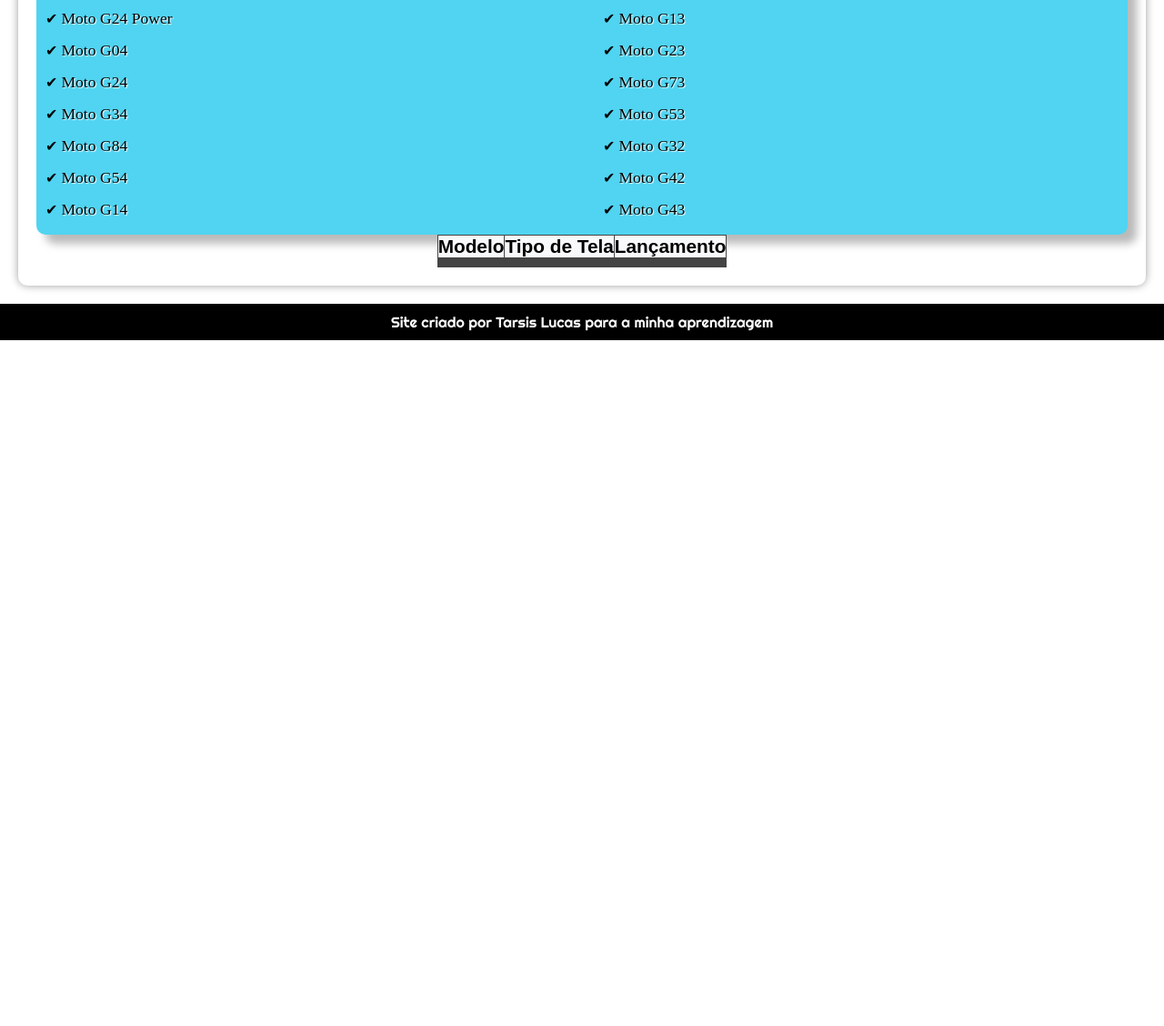
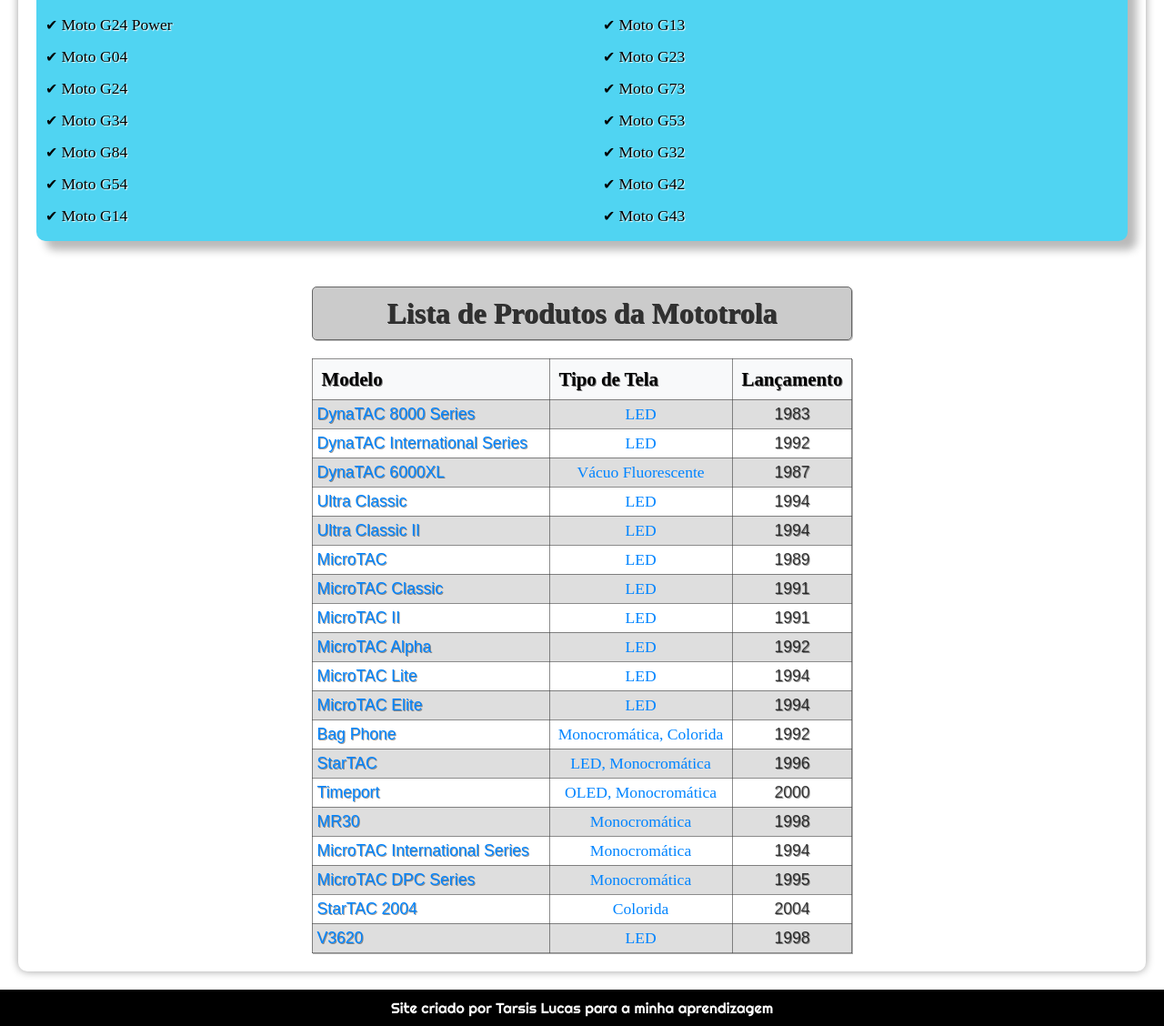
Before and after one commit to TarsisLucasDaniel/projeto001, a plain HTML site: page index.html in a window 1280 px wide. Shown: the part 3151-4279 px from the top of the page at 91% size. Before the commit the page ends 3525 px from the top, so only its background shows below. Drawn offline with Linux system fonts and the light colour scheme; a web font is replaced by a local one.

Commit message:
novas configurações, tabela adicionada

```diff
--- a/estilo-pagina-1.css
+++ b/estilo-pagina-1.css
@@ -211,7 +211,7 @@ aside > h3{
     margin: -10px -10px 0px -10px;
     border-radius: 10px 10px 0px 0px;
     text-shadow: 1px 1px 2px rgb(0, 0, 0);
-    font-size: 1.4em;
+    font-size: 1.8em;
 }
 
 abbr{
@@ -270,21 +270,112 @@ footer{
 
 table{
     max-width: 1000px;
-    min-width: 300px;
+    min-width: 400px;
     border-collapse: collapse;
     margin: auto;
+    margin-top: 50px;
     position: relative;
+    box-shadow: 1px 1px 0px rgba(0, 0, 0, 0.342);
+}
+
+caption{
+    font-weight: bold;
+    font-family: var(--fonte-titulo);
+    color: #313131;
+    text-shadow: 1px 1px 0px rgba(0, 0, 0, 0.788);
+    margin-bottom: 20px;
+    font-size: 2em;
+    background-color: rgba(102, 102, 102, 0.336);
+    border-radius: 5px;
+    padding-top: 10px;
+    padding-bottom: 10px;
+    border: 1px solid  rgb(102, 102, 102);
+    box-shadow: 1px 1px 0px rgba(0, 0, 0, 0.26);
 }
 
 thead{
     color: rgb(0, 0, 0);
     background-color: #F8F9FA;
-    font-family: var(--fonte-padrao);
+    font-family: var(--fonte-titulo);
     font-weight: normal;
     font-size: 1.3em;
 }
 
+thead > tr > th{
+    position: sticky;
+    top: -2px;
+    background-color: #F8F9FA;
+}
+
 td, th{
-    border: 1.5px solid rgb(68, 68, 68);
+    border: 1px solid rgba(68, 68, 68, 0.616);
     padding: 20x;
 }
+
+#modelo-titulo{
+    text-align: left;
+    padding: 10px;
+    text-shadow: 1px 1px 0px rgba(0, 0, 0, 0.5);
+    font-size: 1em;
+}
+
+#tipo-tela{
+    text-shadow: 1px 1px 0px rgba(0, 0, 0, 0.5);
+    text-align: left;
+    padding: 10px;
+    font-size: 1em;
+}
+
+#lançamento-titulo{
+    text-shadow: 1px 1px 0px rgba(0, 0, 0, 0.5);
+    text-align: left;
+    padding: 10px;
+    font-size: 1em;
+}
+
+.texto-modelo{
+    text-align: left;
+    font-family: var(--fonte-padrao);
+    font-weight: normal;
+    padding: 5px;
+    width: 250px;
+    color: rgb(0, 132, 255);
+    text-shadow: 1px 1px 0px rgba(0, 0, 0, 0.404);
+    font-size: 1.1em;
+}
+
+.texto-modelo:hover{
+    text-decoration: underline;
+    color: rgba(0, 132, 255, 0.479);
+}
+
+.texto-tela{
+    color: rgb(0, 132, 255);
+    text-align: center;
+    width: 200px;
+    font-weight: normal;
+    font-size: 1.1em;
+}
+
+.texto-tela:hover{
+    text-decoration: underline;
+    color: rgba(0, 132, 255, 0.479);
+}
+
+.texto-lançamento{
+    text-align: center;
+    color: rgba(0, 0, 0, 0.753);
+    text-shadow: 1px 1px 0px rgba(0, 0, 0, 0.404);
+    font-family: var(--fonte-padrao);
+    font-weight: normal;
+    padding: 5px;
+    font-size: 1.1em;
+}
+
+tbody tr:nth-child(even){
+    background-color:#ffffff;
+}
+
+tbody tr:nth-child(odd){
+    background-color:#9292924d;
+}
--- a/index.html
+++ b/index.html
@@ -80,68 +80,125 @@
     </article>
 
     <table>
+        <caption>Lista de Produtos da Mototrola</caption>
 
         <thead>
             <tr>
-                <th>Modelo</th>
-                <th>Tipo de Tela</th>
-                <th>Lançamento</th>
+                <th scope="col" id="modelo-titulo">Modelo</th>
+                <th scope="col" id="tipo-tela">Tipo de Tela</th>
+                <th scope="col" id="lançamento-titulo">Lançamento</th>
             </tr>
         </thead>
 
         <tbody>
 
             <tr>
-                <td></td>
-                <td></td>
-                <td></td>
+                <td class="texto-modelo"> DynaTAC 8000 Series</td>
+                <td class="texto-tela">LED</td>
+                <td class="texto-lançamento">1983</td>
             </tr>
 
             <tr>
-                <td></td>
-                <td></td>
-                <td></td>
+                <td class="texto-modelo">DynaTAC International Series</td>
+                <td class="texto-tela">LED</td>
+                <td class="texto-lançamento">1992</td>
             </tr>
             <tr>
-                <td></td>
-                <td></td>
-                <td></td>
+                <td class="texto-modelo">DynaTAC 6000XL</td>
+                <td class="texto-tela">Vácuo Fluorescente</td>
+                <td class="texto-lançamento">1987</td>
             </tr>
             <tr>
-                <td></td>
-                <td></td>
-                <td></td>
+                <td class="texto-modelo">Ultra Classic</td>
+                <td class="texto-tela">LED</td>
+                <td class="texto-lançamento">1994</td>
             </tr>
             <tr>
-                <td></td>
-                <td></td>
-                <td></td>
+                <td class="texto-modelo">Ultra Classic II</td>
+                <td class="texto-tela">LED</td>
+                <td class="texto-lançamento">1994</td>
             </tr>
             <tr>
-                <td></td>
-                <td></td>
-                <td></td>
+                <td class="texto-modelo">MicroTAC</td>
+                <td class="texto-tela">LED</td>
+                <td class="texto-lançamento">1989</td>
             </tr>
             <tr>
-                <td></td>
-                <td></td>
-                <td></td>
+                <td class="texto-modelo">MicroTAC Classic</td>
+                <td class="texto-tela">LED</td>
+                <td class="texto-lançamento">1991</td>
             </tr>
             <tr>
-                <td></td>
-                <td></td>
-                <td></td>
+                <td class="texto-modelo">MicroTAC II</td>
+                <td class="texto-tela">LED</td>
+                <td class="texto-lançamento">1991</td>
             </tr>
             <tr>
-                <td></td>
-                <td></td>
-                <td></td>
+                <td class="texto-modelo">MicroTAC Alpha</td>
+                <td class="texto-tela">LED</td>
+                <td class="texto-lançamento">1992</td>
             </tr>
             <tr>
-                <td></td>
-                <td></td>
-                <td></td>
+                <td class="texto-modelo">MicroTAC Lite</td>
+                <td class="texto-tela">LED</td>
+                <td class="texto-lançamento">1994</td>
             </tr>
+
+            <tr>
+                <td class="texto-modelo">MicroTAC Elite</td>
+                <td class="texto-tela">LED</td>
+                <td class="texto-lançamento">1994</td>
+            </tr>
+
+            <tr>
+                <td class="texto-modelo">Bag Phone</td>
+                <td class="texto-tela">Monocromática, Colorida</td>
+                <td class="texto-lançamento">1992</td>
+            </tr>
+
+            <tr>
+                <td class="texto-modelo">StarTAC</td>
+                <td class="texto-tela">LED, Monocromática</td>
+                <td class="texto-lançamento">1996</td>
+            </tr>
+
+            <tr>
+                <td class="texto-modelo">Timeport</td>
+                <td class="texto-tela">OLED, Monocromática</td>
+                <td class="texto-lançamento">2000</td>
+            </tr>
+
+            <tr>
+                <td class="texto-modelo"> MR30</td>
+                <td class="texto-tela"> Monocromática</td>
+                <td class="texto-lançamento">1998</td>
+            </tr>
+
+            <tr>
+                <td class="texto-modelo">MicroTAC International Series</td>
+                <td class="texto-tela">Monocromática</td>
+                <td class="texto-lançamento">1994</td>
+            </tr>
+
+            <tr>
+                <td class="texto-modelo">MicroTAC DPC Series</td>
+                <td class="texto-tela">Monocromática</td>
+                <td class="texto-lançamento">1995</td>
+            </tr>
+
+            <tr>
+                <td class="texto-modelo">StarTAC 2004</td>
+                <td class="texto-tela">Colorida</td>
+                <td class="texto-lançamento">2004</td>
+            </tr>
+
+            <tr>
+                <td class="texto-modelo">V3620</td>
+                <td class="texto-tela">LED</td>
+                <td class="texto-lançamento">1998</td>
+            </tr>
+
+
 
         </tbody>
 
```
